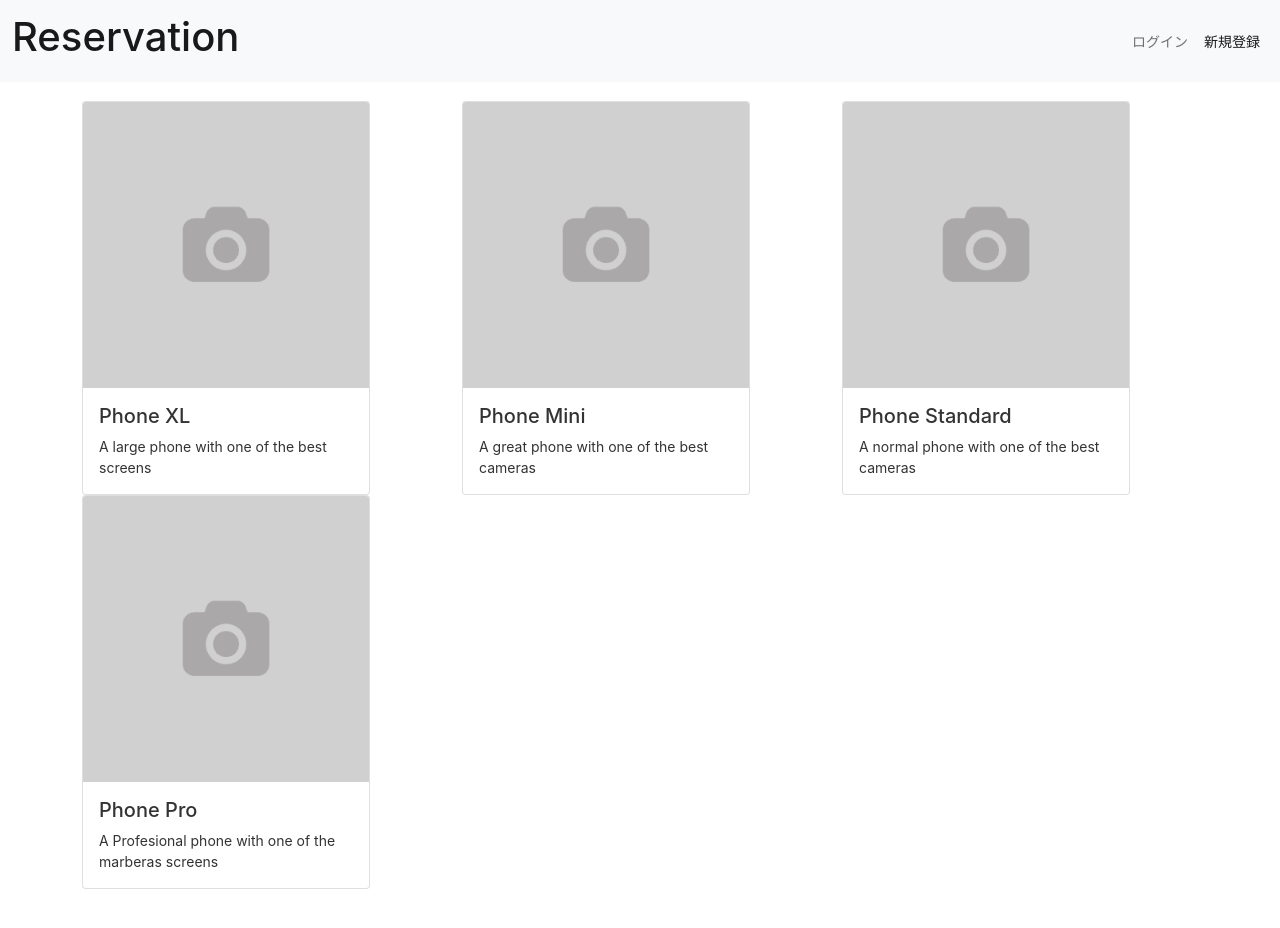
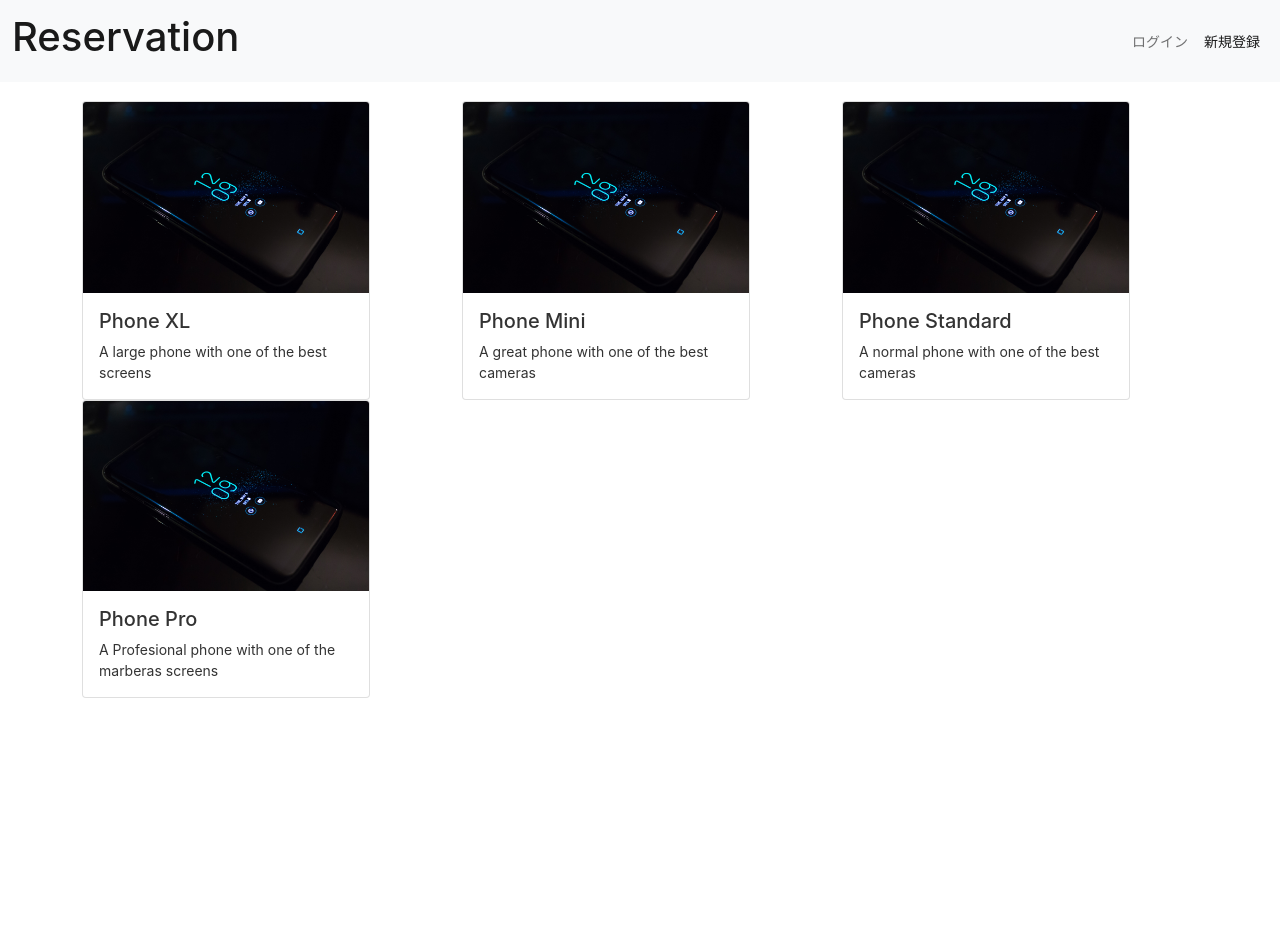
Before and after one commit to su-san-mt97/reservation-app, an Angular app: page /products in a window 1280 px wide. Shown: the top 928 px of the page. After the commit the page ends 800 px from the top, so only its background shows below. Built offline with nearby package versions, Linux system fonts and the light colour scheme.

Commit message:
カバー写真を追加

```diff
--- a/src/app/product/product-listings/product-listings.component.html
+++ b/src/app/product/product-listings/product-listings.component.html
@@ -4,7 +4,7 @@
         <div *ngFor="let product of products; let productId = index" class="col-sm">
             <a [routerLink]="[productId]" routerLinkActive="active">
                 <div class="card" style="width: 18rem;">
-                    <img src="./assets/img/placeholder-350x350.png" class="card-img-top" alt="...">
+                    <img src="{{ product.coverImage }}" class="card-img-top" alt="...">
                     <div class="card-body">
                         <h5 class="card-title">{{ product.name }}</h5>
                         <p class="card-text">{{ product.description }}</p>
--- a/src/app/products.ts
+++ b/src/app/products.ts
@@ -1,5 +1,6 @@
 export const products = [
   {
+    coverImage: './assets/img/phone-cover.jpg',
     name: 'Phone XL',
     price: 799,
     description: 'A large phone with one of the best screens',
@@ -11,6 +12,7 @@
     headingtext3: 'This area is sample text 3'
   },
   {
+    coverImage: './assets/img/phone-cover.jpg',
     name: 'Phone Mini',
     price: 699,
     description: 'A great phone with one of the best cameras',
@@ -22,6 +24,7 @@
     headingtext3: 'This area is sample text 3'
   },
   {
+    coverImage: './assets/img/phone-cover.jpg',
     name: 'Phone Standard',
     price: 299,
     description: 'A normal phone with one of the best cameras',
@@ -33,6 +36,7 @@
     headingtext3: 'This area is sample text 3'
   },
   {
+    coverImage: './assets/img/phone-cover.jpg',
     name: 'Phone Pro',
     price: 1000,
     description: 'A Profesional phone with one of the marberas screens',
```
Also changed, not shown: src/app/product/product-detail/product-detail.component.html (+1 -1 lines), src/assets/img/phone-cover.jpg (added).
